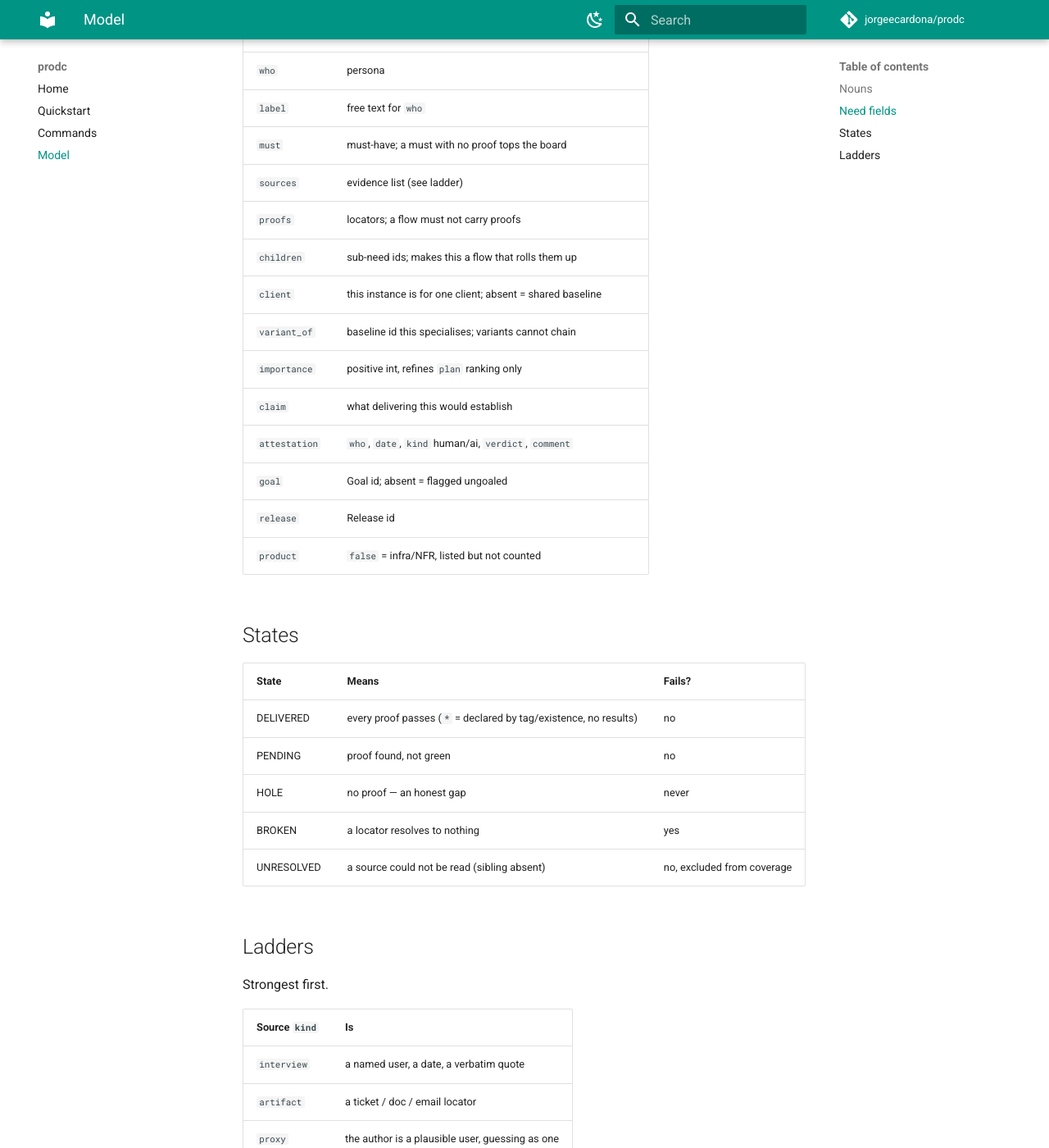
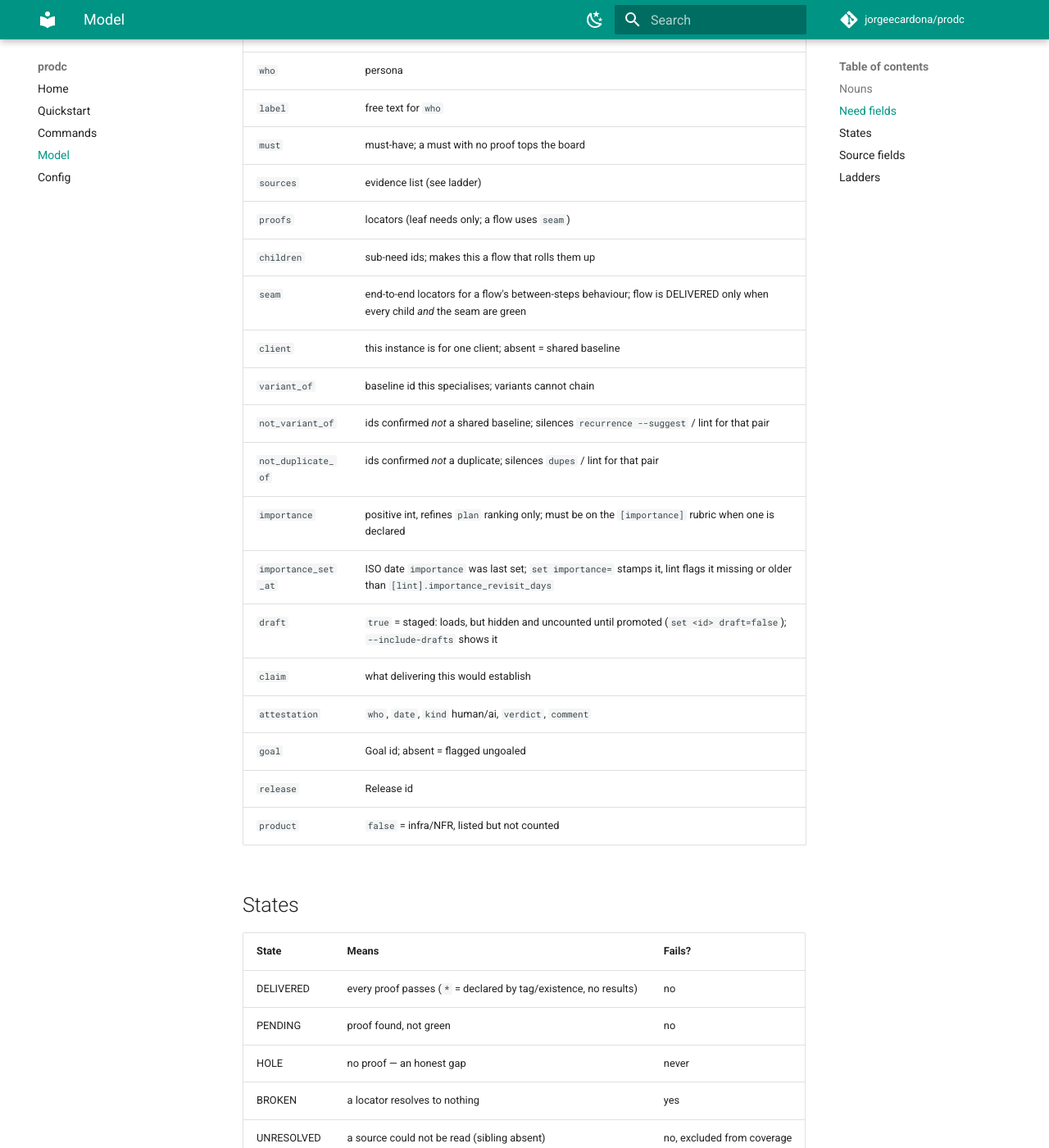
Before and after one commit to jorgeecardona/prodc, an MkDocs documentation site: the page built from docs/model.md, in a window 1280 px wide and 1400 px high, scrolled down 1010 px. Shown: the whole window at 82% size. Built offline with MkDocs 1.6.1 and Material for MkDocs 9.7.7, drawn with Linux system fonts in a browser that asks for light colours; comment, search, counter and statistics services are not loaded; some of the changed text lies outside the part shown.

Commit message:
docs: cover this release's features and add a config reference
Update model.md Need/Source tables (seam, draft, importance_set_at,
not_duplicate_of, not_variant_of, observed_at); new config.md with a
full prodc.toml reference ([proofs]/[sources]/[importance]/[lint]/[add]);
quickstart points to it; commands.md and nav tweaks. make docs --strict
passes.

```diff
--- a/docs/model.md
+++ b/docs/model.md
@@ -26,11 +26,16 @@ File-level `who`, `label`, `client` default every need in that file.
 | `label` | free text for `who` |
 | `must` | must-have; a must with no proof tops the board |
 | `sources` | evidence list (see ladder) |
-| `proofs` | locators; a flow must not carry proofs |
+| `proofs` | locators (leaf needs only; a flow uses `seam`) |
 | `children` | sub-need ids; makes this a flow that rolls them up |
+| `seam` | end-to-end locators for a flow's between-steps behaviour; flow is DELIVERED only when every child *and* the seam are green |
 | `client` | this instance is for one client; absent = shared baseline |
 | `variant_of` | baseline id this specialises; variants cannot chain |
-| `importance` | positive int, refines `plan` ranking only |
+| `not_variant_of` | ids confirmed *not* a shared baseline; silences `recurrence --suggest` / lint for that pair |
+| `not_duplicate_of` | ids confirmed *not* a duplicate; silences `dupes` / lint for that pair |
+| `importance` | positive int, refines `plan` ranking only; must be on the `[importance]` rubric when one is declared |
+| `importance_set_at` | ISO date `importance` was last set; `set importance=` stamps it, lint flags it missing or older than `[lint].importance_revisit_days` |
+| `draft` | `true` = staged: loads, but hidden and uncounted until promoted (`set <id> draft=false`); `--include-drafts` shows it |
 | `claim` | what delivering this would establish |
 | `attestation` | `who`, `date`, `kind` human/ai, `verdict`, `comment` |
 | `goal` | Goal id; absent = flagged ungoaled |
@@ -46,6 +51,17 @@ File-level `who`, `label`, `client` default every need in that file.
 | HOLE | no proof — an honest gap | never |
 | BROKEN | a locator resolves to nothing | yes |
 | UNRESOLVED | a source could not be read (sibling absent) | no, excluded from coverage |
+
+## Source fields
+
+| Field | Means |
+|---|---|
+| `kind` | see ladder below |
+| `who` | the person (interview needs one) |
+| `date` | when it was said/written; missing = warned |
+| `quote` | verbatim (interview needs one) |
+| `locator` | ticket/doc ref (artifact needs one); `[sources.*]` adapters check it resolves |
+| `observed_at` | ISO date the evidence was recorded; `capture` stamps it. Newest across sources = the need's evidence age (`status --stale`, `[lint].stale_after_days`) |
 
 ## Ladders
 
--- a/mkdocs.yml
+++ b/mkdocs.yml
@@ -29,6 +29,7 @@ nav:
   - Quickstart: quickstart.md
   - Commands: commands.md
   - Model: model.md
+  - Config: config.md
 
 markdown_extensions:
   - admonition
```
Also changed, not shown: docs/commands.md (+3 -3 lines), docs/config.md (added, +71 -0 lines), docs/index.md (+2 -1 lines), docs/quickstart.md (+1 -17 lines).
